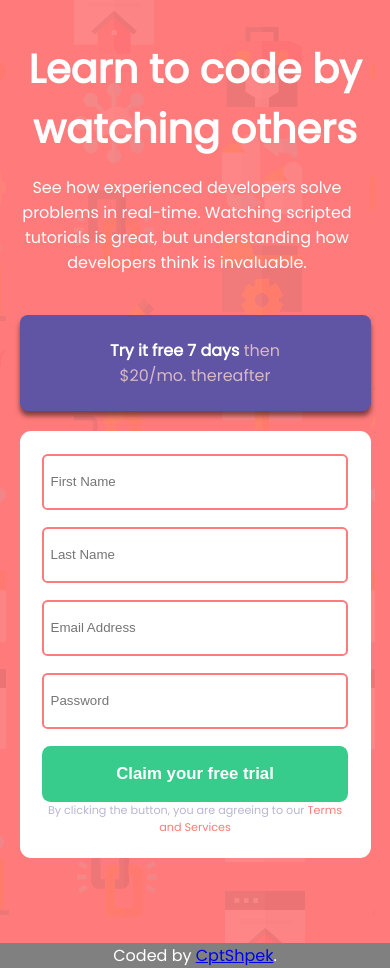
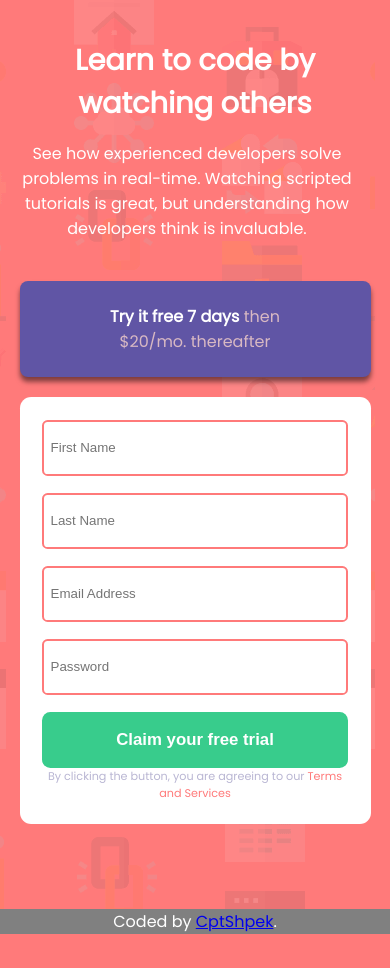
Before and after one commit to cptShpek/intro-component-with-signup-form-master, a plain HTML site: page index.html in a window 390 px wide. After the commit the page ends 934 px from the top, so only its background shows below. Drawn offline with Linux system fonts and the light colour scheme; files whose address does not match are found by name.

Commit message:
Update styles.css

```diff
--- a/src/styles/styles.css
+++ b/src/styles/styles.css
@@ -248,6 +248,12 @@ footer {
 
     }
 
+    #left > h1 {
+
+        font-size: 1.8em;
+
+    }
+
 }
 
 @media screen and (max-width: 780px) {
@@ -293,6 +299,12 @@ footer {
         text-align: center;
         height: 6em;
         padding: 0 4em;
+
+    }
+
+    #left > h1 {
+
+        font-size: 1.8em;
 
     }
 
@@ -344,4 +356,10 @@ footer {
 
     }
 
+    #left > h1 {
+
+        font-size: 1.8em;
+
+    }
+
 }
```
